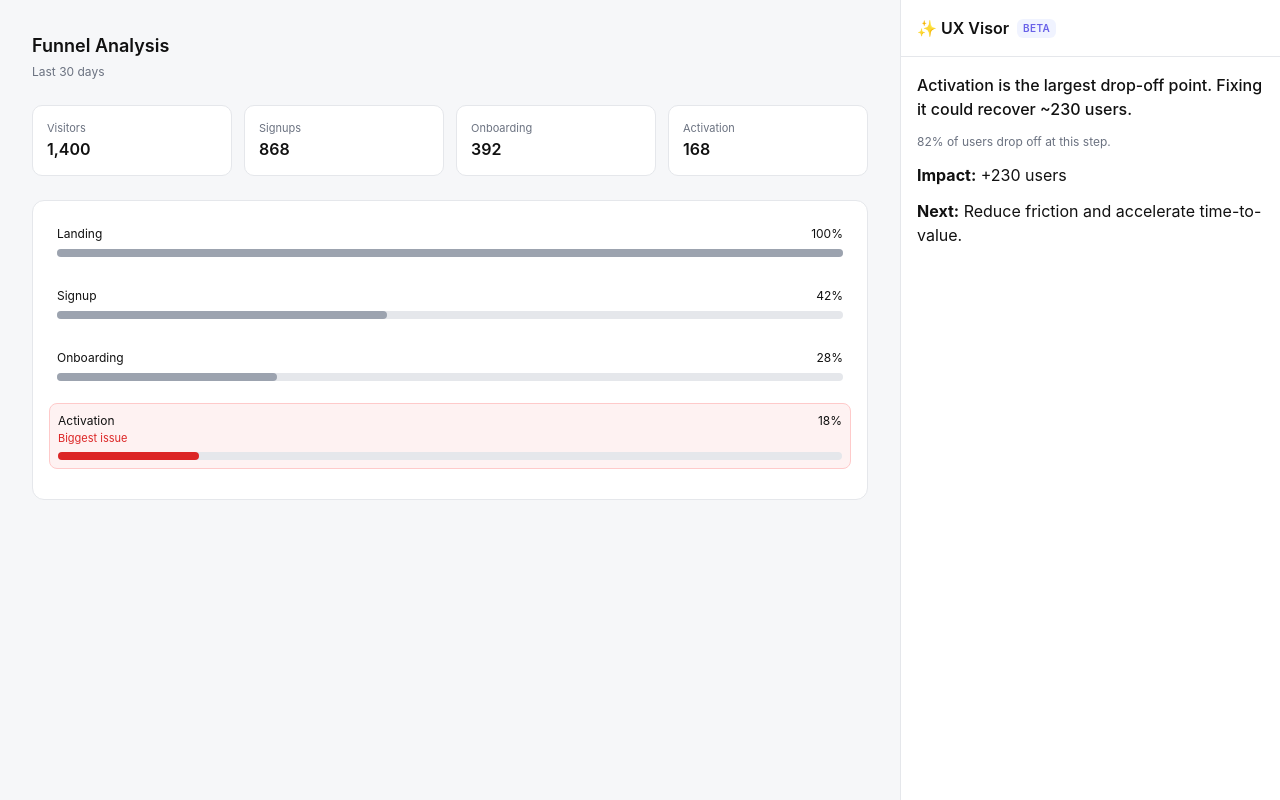
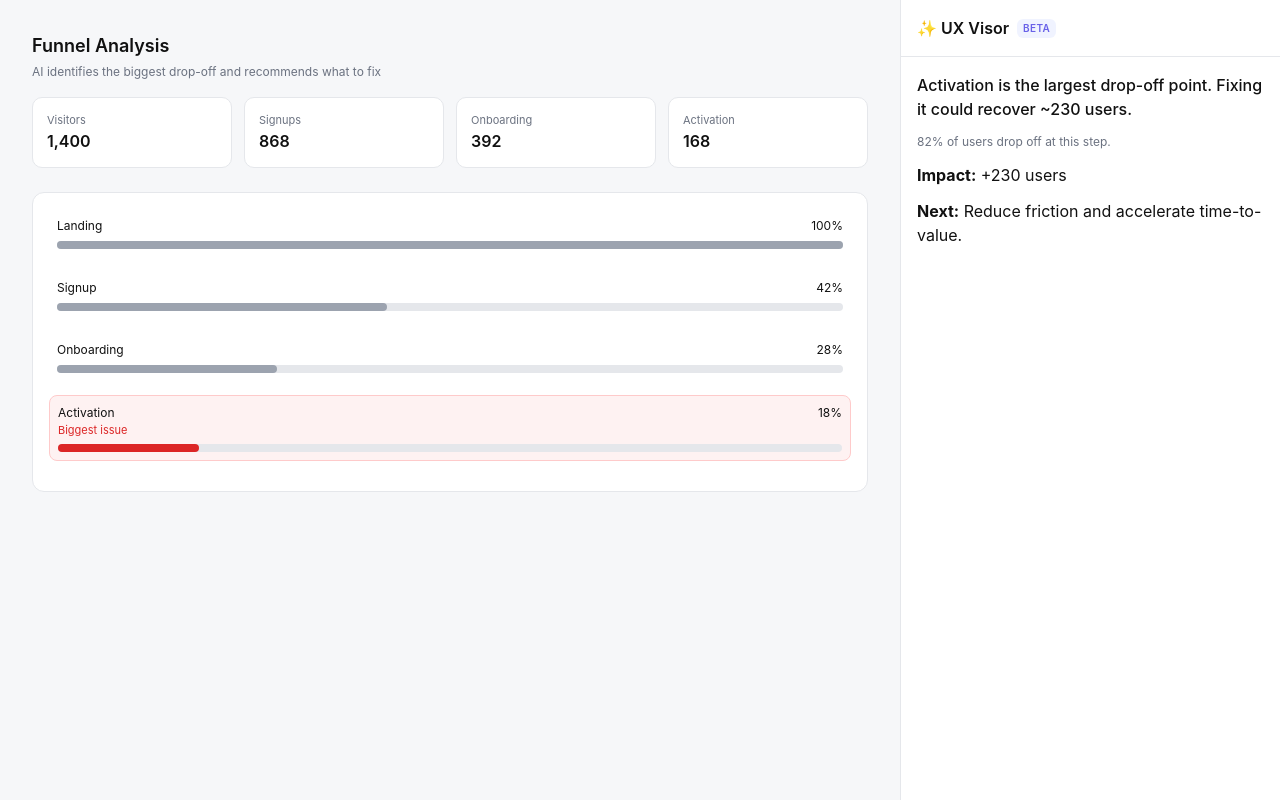
Before and after one commit to j-hargrove/ux-visor, a Next.js app: page / in a window 1280 px wide. Built offline with nearby package versions, Linux system fonts and the light colour scheme.

Commit message:
fix: final deploy-ready version

```diff
--- a/app/page.tsx
+++ b/app/page.tsx
@@ -2,8 +2,15 @@
 
 import { useState, useEffect } from "react";
 
+type StepData = {
+  users: number;
+  conversion: number;
+  dropOff: number;
+  trend: number;
+};
+
 export default function Home() {
-  const dataset: any = {
+  const dataset: Record<string, StepData> = {
     Landing: { users: 12432, conversion: 0.62, dropOff: 0.38, trend: -0.08 },
     Signup: { users: 7632, conversion: 0.42, dropOff: 0.58, trend: -0.12 },
     Onboarding: { users: 3200, conversion: 0.28, dropOff: 0.72, trend: -0.05 },
@@ -12,11 +19,13 @@ export default function Home() {
 
   const steps = Object.keys(dataset);
 
-  const worstStep = Object.entries(dataset).reduce((worst, current) =>
+  const entries = Object.entries(dataset) as [string, StepData][];
+
+  const worstStep = entries.reduce((worst, current) =>
     current[1].dropOff > worst[1].dropOff ? current : worst
   )[0];
 
-  const [selectedStep, setSelectedStep] = useState(worstStep);
+  const [selectedStep, setSelectedStep] = useState<string>(worstStep);
   const [analysis, setAnalysis] = useState<any>(null);
   const [loading, setLoading] = useState(true);
 
@@ -74,7 +83,7 @@ export default function Home() {
     container: { flex: 1, padding: 32 },
     content: { maxWidth: 960, margin: "0 auto" },
     title: { fontSize: 18, fontWeight: 600, marginBottom: 4 },
-    subtitle: { fontSize: 12, color: "#6b7280", marginBottom: 24 },
+    subtitle: { fontSize: 12, color: "#6b7280", marginBottom: 16 },
 
     grid: {
       display: "grid",
@@ -148,7 +157,10 @@ export default function Home() {
       <div style={styles.container}>
         <div style={styles.content}>
           <div style={styles.title}>Funnel Analysis</div>
-          <div style={styles.subtitle}>Last 30 days</div>
+
+          <div style={styles.subtitle}>
+            AI identifies the biggest drop-off and recommends what to fix
+          </div>
 
           {/* Metrics */}
           <div style={styles.grid}>
```
